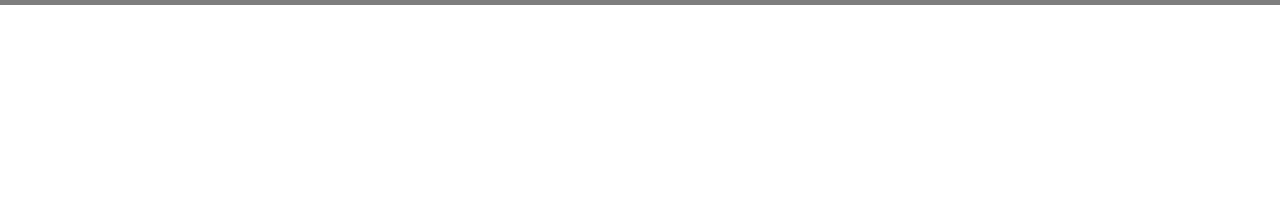
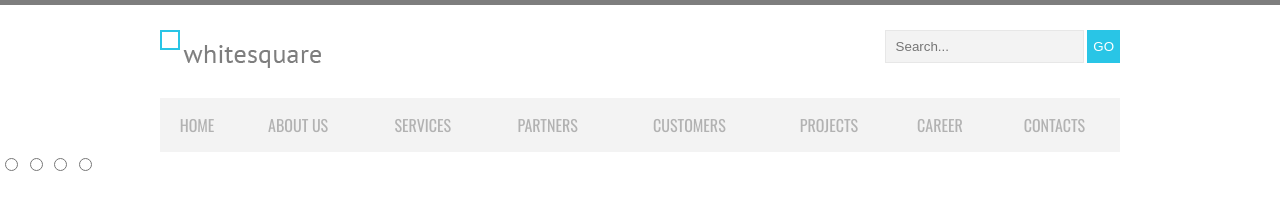
Before and after one commit to yan1906/whitesquare, a plain HTML site: page index.html in a window 1280 px wide. Drawn offline with nearby package versions, Linux system fonts and the light colour scheme.

Commit message:
layout header

```diff
--- a/css/style.css
+++ b/css/style.css
@@ -1,11 +1,71 @@
 body{
 	border-top: 5px solid #7e7e7e;
 	margin: 0;
+	font-family: 'Oswald';
+	/*background-image: url("../img/back.png");
+*/
+}
+.clear{
+	clear: both;
 }
 
 
-
 .container{
-	widows: 960px;
+	width:  960px;
 	margin: 0 auto;
 }
+.top-bar .logo{
+	float: left;
+}
+.top-bar .search{
+	float: right;
+}
+.top-bar{
+	padding: 25px 0;
+}
+.top-bar .search input[type=text]{
+	box-sizing: border-box;
+	height: 33px;
+	padding: 0 10px;
+	background-color: #f3f3f3;
+	border: 1px solid #e7e7e7;
+}
+.top-bar .search button{
+	box-sizing: border-box;
+	background-color: #29c5e6;
+	height: 33px;
+	border: none;
+	color: #fff;
+}
+.top-bar .search button:hover{
+	background-color: #f3f3f3;
+	color: #000;
+}
+.nav ul li{
+	display: table-cell;
+
+
+}
+.nav ul{
+	list-style: none;
+	background-color: #e7e7e7;
+	display: table;
+	width: 100%;
+	background-color: #f3f3f3;
+	text-decoration: none;
+	text-transform: uppercase;
+}
+.nav ul li a{
+	padding: 10px 20px;
+	display: inline-block;
+	width: 100%;
+	padding: 15px 0;
+	text-align: center;
+	text-decoration: none;
+	color: #b2b2b2;
+}
+.nav ul li a:hover{
+	color: #fff;
+	background-color: #29c5e6;
+
+}
--- a/index.html
+++ b/index.html
@@ -1,13 +1,71 @@
 <!DOCTYPE html>
 <html>
 <head>
+	<meta charset="utf-8">
 	<title>White Square Home Page</title>
-	<meta charset="utf-8">
 	<link rel="stylesheet" type="text/css" href="css/reset.css">
 	<link rel="stylesheet" type="text/css" href="css/style.css">
+	<link href="https://fonts.googleapis.com/css?family=Oswald:200,300,400,500,600,700&amp;subset=cyrillic" rel="stylesheet">
 
 </head>
 <body>
+	<div class="header">
+		<div class="container">
+			<div class="top-bar">
+				<div class="logo">
+					<a href="index.html">
+						<img src="img/logo.png">
+					</a>
+				</div>
+				<div class="search">
+					<form>
+						<input type="text" name="search" placeholder="Search...">
+						<button type="submit">GO</button>
+					</form>
+				</div>
+				<div class="clear"></div>
+			</div>
+			<div class="nav">
+				<ul>
+					<li>
+						<a href="#">Home</a>
+					</li>
+					<li>
+						<a href="#about">ABOUT US</a>
+					</li>
+					<li>
+						<a href="#services">SERVICES</a>
+					</li>
+					<li>
+						<a href="#partners">PARTNERS</a>
+					</li>
+					<li>
+						<a href="#customers">CUSTOMERS</a>
+					</li>
+					<li>
+						<a href="#projects">PROJECTS</a>
+					</li>
+					<li>
+						<a href="#career">CAREER</a>
+					</li>
+					<li>
+						<a href="#contacts">CONTACTS</a>
+					</li>
+				</ul>
+			</div>
+
+		</div>
+	</div>
+	<div class="main">
+		<!-- main content -->
+		<input type="radio" name="slider">
+		<input type="radio" name="slider">
+		<input type="radio" name="slider">
+		<input type="radio" name="slider">
+	</div>
+	<div class="footer">
+		<!-- footer content -->
+	</div>
 
 </body>
 </html>
```
